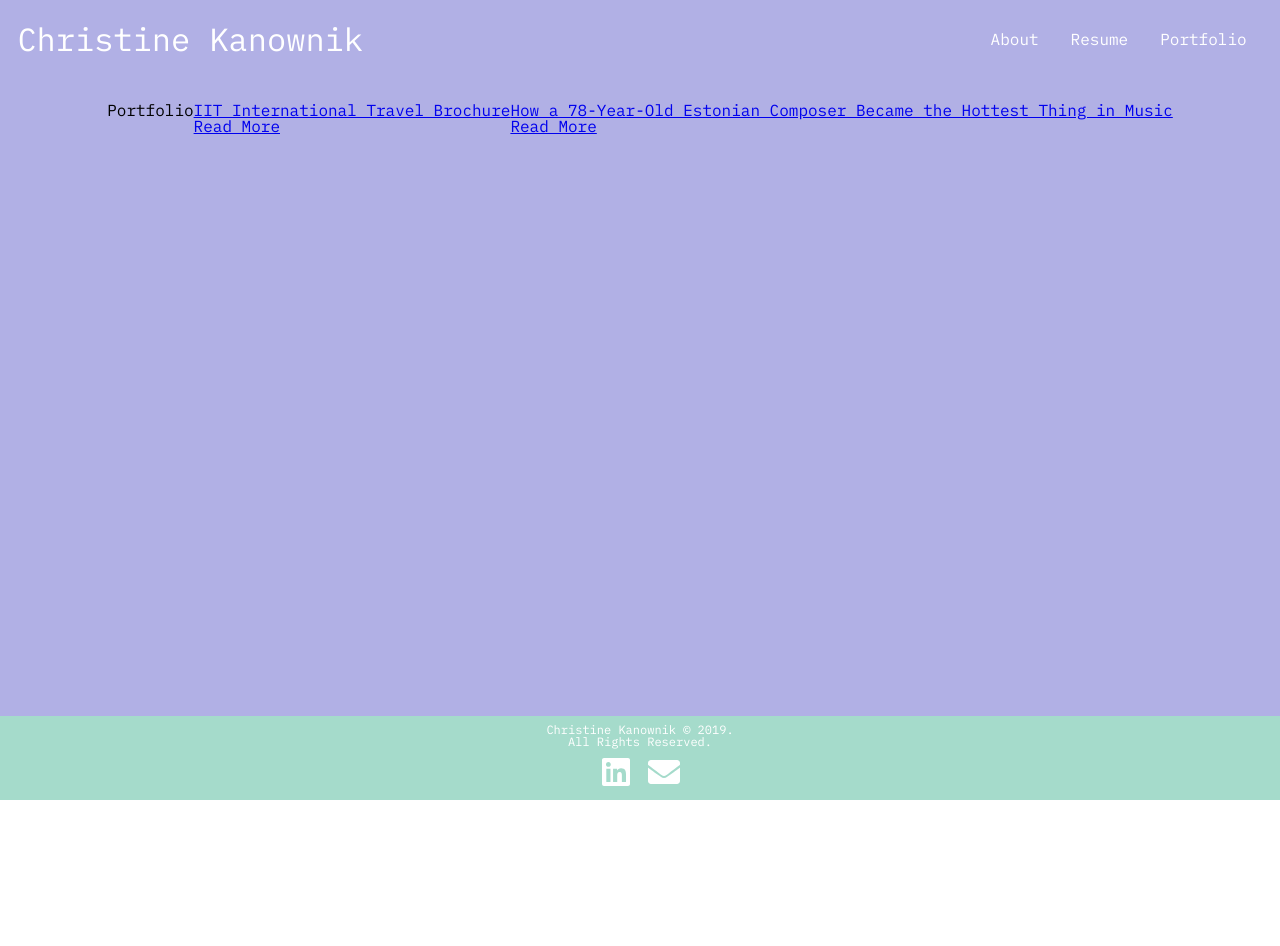
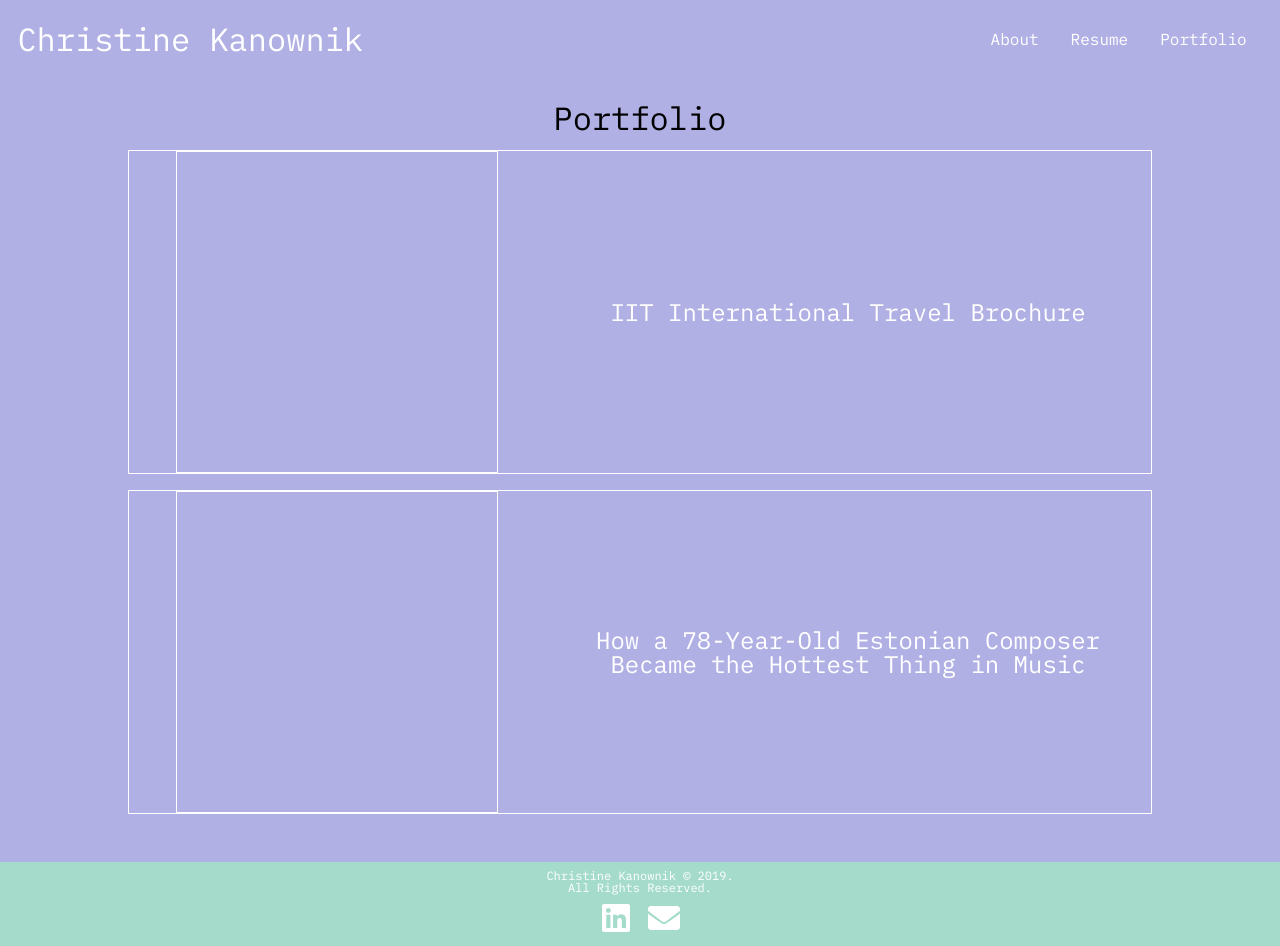
Before and after one commit to bcimbali/ck-site, a Gatsby site: page /portfolio in a window 1280 px wide. Before the commit the page ends 800 px from the top, so only its background shows below. Built offline with nearby package versions, Linux system fonts and the light colour scheme; Gatsby itself is replaced by a stand-in of ours; a web font is replaced by a local one.

Commit message:
Add basic layout to portfolio page

```diff
--- a/src/pages/portfolio.js
+++ b/src/pages/portfolio.js
@@ -1,8 +1,76 @@
 import { Link, StaticQuery, graphql } from 'gatsby';
 
+import Img from 'gatsby-image';
 import Layout from '../components/layout';
 import React from 'react';
 import SEO from '../components/seo';
+import styled from 'styled-components';
+
+const PortfolioImgContainer = styled.div`
+  align-items: center;
+  border: 1px solid #FFFFFF;
+  display: flex;
+  height: 40vh;
+  justify-content: center;
+  /* margin-bottom: 2rem; */
+  overflow: hidden;
+  width: 25vw;
+
+  /* img {
+    flex-shrink: 0;
+    min-width: 100%;
+    min-height: 100%
+  } */
+
+  @media (max-width: 768px) {
+    width: 35vw;
+  }
+
+  @media (max-width: 414px) {
+    width: 100vw;
+  }
+`;
+
+const PortfolioItemRow = styled.div`
+  align-items: center;
+  border: 1px solid #FFFFFF;
+  display: flex;
+  justify-content: space-around;
+  margin-bottom: 1rem;
+
+  :hover {
+    background-color: rgba(255, 255, 255, 0.2);
+    h2 {
+      color: blue;
+    }
+  }
+`;
+
+const PortfolioWrapper = styled.div`
+  display: flex;
+  flex-direction: column;
+  margin-bottom: 2rem;
+  width: 80vw;
+
+  a {
+    text-decoration: none;
+  }
+`;
+
+const ItemContainer = styled.div`
+  width: 40vw;
+  h2 {
+    color: #FFFFFF;
+    font-size: 1.5rem;
+    text-align: center;
+  }
+`;
+
+const TitleText = styled.h1`
+  font-size: 2rem;
+  margin-bottom: 1rem;
+  text-align: center;
+`;
 
 const PORTFOLIO_QUERY = graphql`
   query PortfolioQuery {
@@ -12,6 +80,13 @@ const PORTFOLIO_QUERY = graphql`
           html
           excerpt
           frontmatter {
+            hero {
+              childImageSharp {
+                fluid {
+                  ...GatsbyImageSharpFluid_tracedSVG
+                }
+              }
+            }
             title
             slug
           }
@@ -24,23 +99,27 @@ const PORTFOLIO_QUERY = graphql`
 const Portfolio = () => (
   <Layout>
     <SEO title="Portfolio" />
-    <h1>Portfolio</h1>
+      <PortfolioWrapper>
+        <TitleText>
+          Portfolio
+        </TitleText>
         <StaticQuery
           query={PORTFOLIO_QUERY}
           render={({allMarkdownRemark}) => (
             allMarkdownRemark.edges.map(({node}) => (
-          <div key={node.frontmatter.slug}>
               <Link to={`/portfolio-items${node.frontmatter.slug}`}>
+                <PortfolioItemRow key={node.frontmatter.slug}>
+                  <PortfolioImgContainer />
+                  <ItemContainer>
                       <h2>{node.frontmatter.title}</h2>
+                  </ItemContainer>
+                </PortfolioItemRow>
               </Link>
-            <p>{node.frontmatter.date}</p>
-            <p>{node.rawMarkdownBody}</p>
-            <Link class="read-more" to={`/portfolio-items${node.frontmatter.slug}`}>Read More</Link>
-          </div>
             ))
           )}
         >
         </StaticQuery>
+      </PortfolioWrapper>
   </Layout>
 )
 
```
Also changed, not shown: public/static/d/2374203532.json (added, +1 -0 lines). Lines whose indentation alone changed are shown as unchanged.
